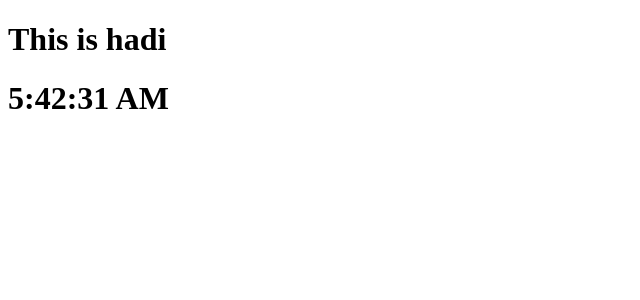
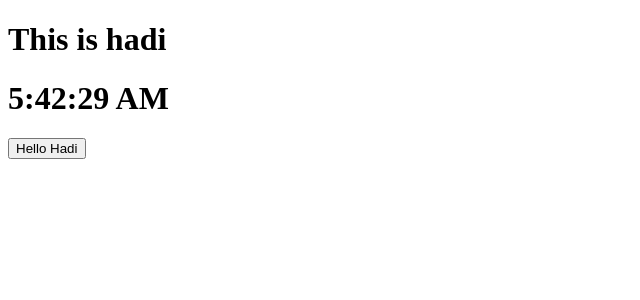
Before and after one commit to hadiuzzaman524/Side-Bar-React-JS, a React (Create React App) app: page / in a window 1280 px wide. Shown: the top 300 px of the page, without its empty margins (0-640 px from the left). Built offline with nearby package versions, Linux system fonts and the light colour scheme.

Commit message:
learn: learn about react event

```diff
--- /dev/null
+++ b/src/presentation/Button.js
@@ -0,0 +1,13 @@
+import React from "react";
+
+class Button extends React.Component{
+
+    render(){
+        const {click}= this.props;
+        return (
+            <button type="button" onClick={click}> Hello Hadi</button>
+        );
+    }
+}
+
+export default Button;
--- a/src/presentation/Clock.js
+++ b/src/presentation/Clock.js
@@ -1,4 +1,5 @@
 import React from "react";
+import Button from "./Button";
 
 class Clock extends React.Component {
   constructor(props) {
@@ -12,18 +13,27 @@ class Clock extends React.Component {
       date: new Date(),
     });
   }
-
+// componentDidMount call when previous object show in DOM then call it
   componentDidMount() {
-    setInterval(()=>this.ticker(), 1000);
+    // save interval into timer for clear
+   this.timer= setInterval(()=>this.ticker(), 1000);
   }
 
-  componentWillUnmount() {}
+  // componentWillUnmount call when page will be destroyed or changed
+  componentWillUnmount() {
+    // clear the interval time for avoid memory lacking
+    clearInterval(this.timer);
+  }
 
+  click = ()=> {
+    console.log('click');
+  }
   render() {
     return (
       <div>
         <h1>This is hadi</h1>
         <h1> {this.state.date.toLocaleTimeString()}</h1>
+        <Button click={this.click}></Button>
       </div>
     );
   }
```
